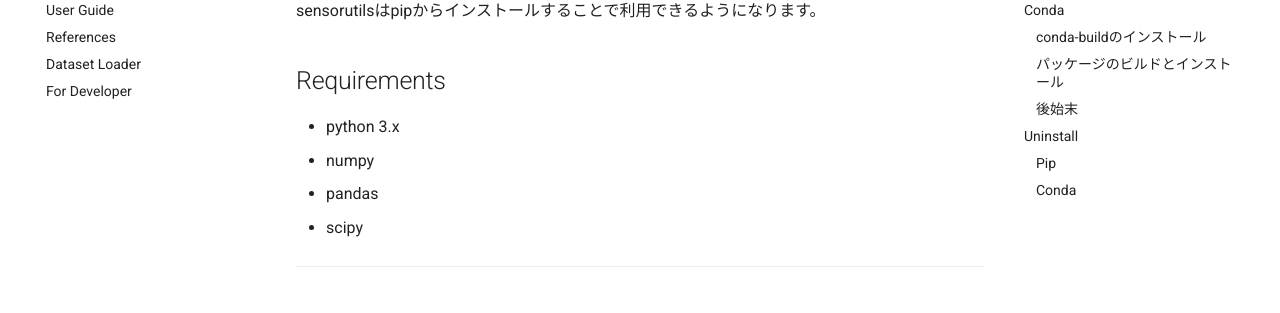
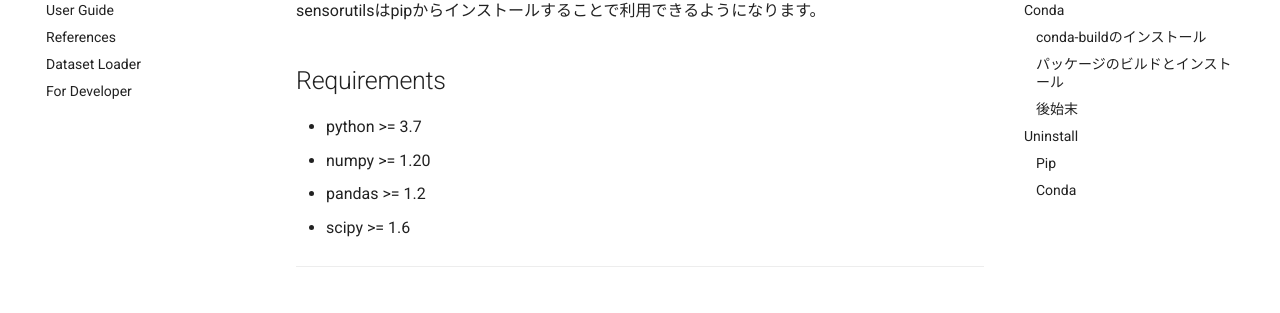
Before and after one commit to haselab-dev/sensorutils, an MkDocs documentation site: the page built from docs/mkdocs/docs/install.md, in a window 1280 px wide and 900 px high. Shown: the part 182-495 px from the top of the window. Built offline with MkDocs 1.6.1 and Material for MkDocs 9.7.7, drawn with Linux system fonts in a browser that asks for light colours; comment, search, counter and statistics services are not loaded.

Commit message:
modified: docs for requirements is updated

```diff
--- a/docs/mkdocs/docs/install.md
+++ b/docs/mkdocs/docs/install.md
@@ -4,10 +4,10 @@ sensorutilsはpipからインストールすることで利用できるように
 
 ## Requirements
 
-- python 3.x
-- numpy
-- pandas
-- scipy
+- python >= 3.7
+- numpy >= 1.20
+- pandas >= 1.2
+- scipy >= 1.6
 
 ---
 
```
